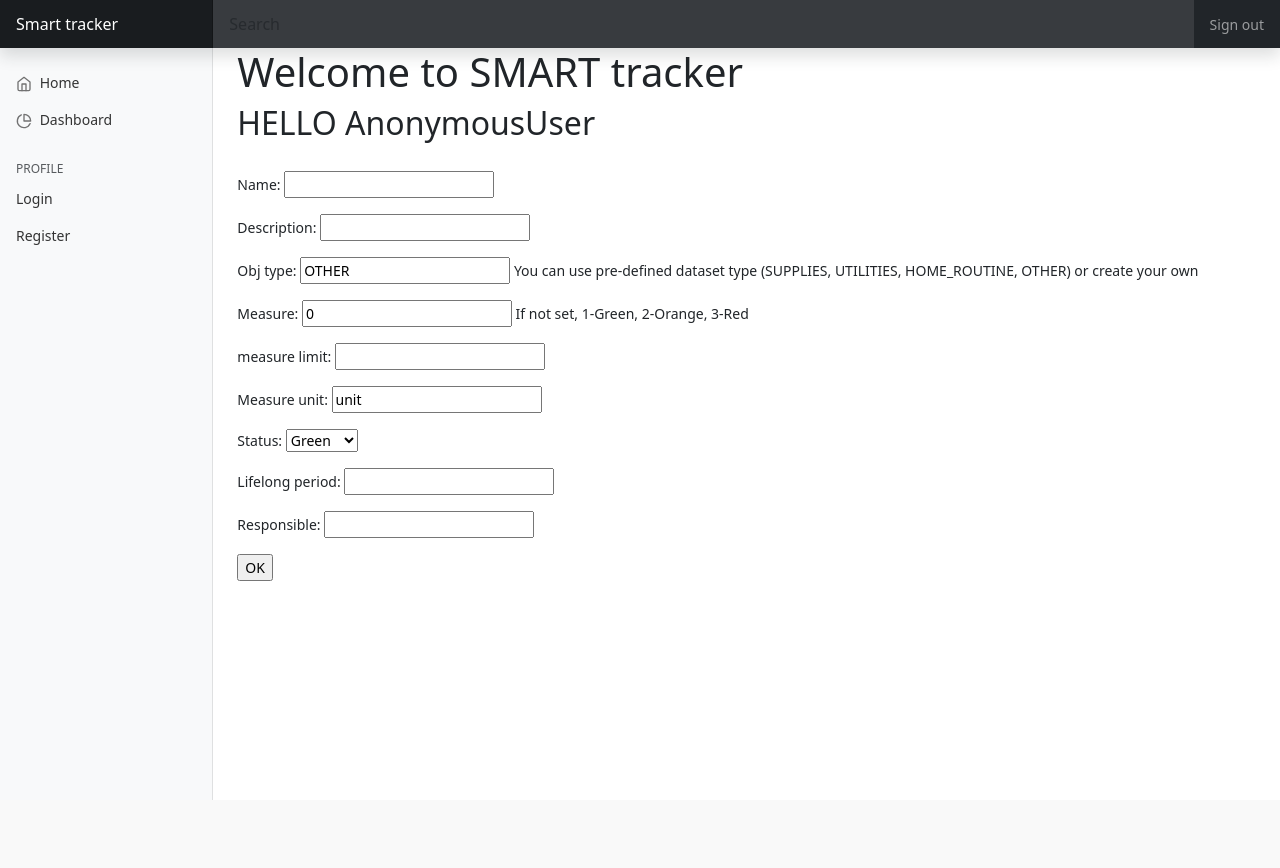
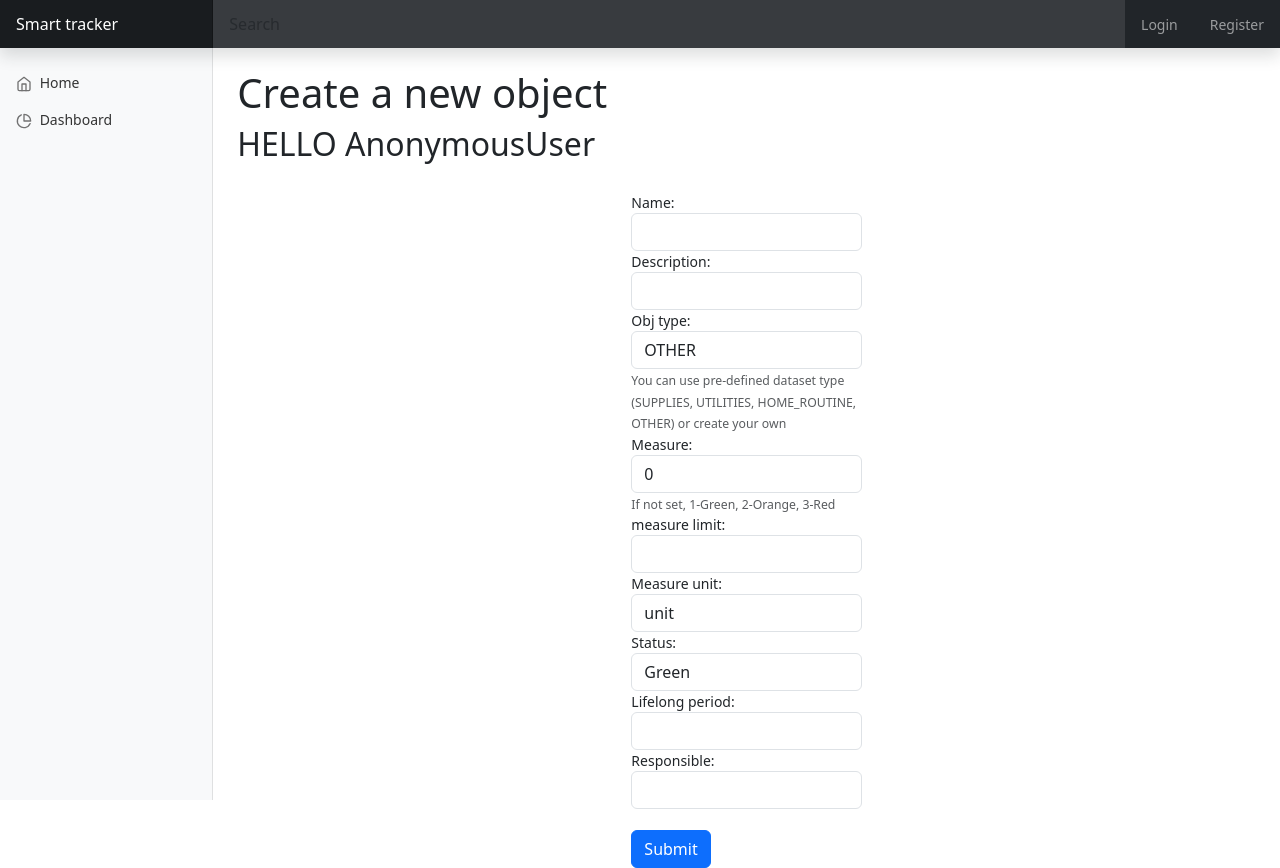
Before and after one commit to gorgeous-george/smart_tracker, a Django app: page /app/object/add/ in a window 1280 px wide. Before the commit the page ends 800 px from the top, so only its background shows below. Run offline with Django 4.2, Linux system fonts and the light colour scheme; some libraries are stand-ins or nearby versions.

Commit message:
page layout updates: navbar, coreobject form, dashboard

```diff
--- a/tracker_core/auth_core/templates/registration/logged_out.html
+++ b/tracker_core/auth_core/templates/registration/logged_out.html
@@ -1,7 +1,9 @@
 {% extends "base_generic.html" %}
 
 {% block content %}
-<p>Logged out!</p>
 
-<a href="{% url 'login'%}">Click here to login again.</a>
+    <br>
+    <p>Logged out!</p>
+    <a href="{% url 'login'%}">Click here to login again.</a>
+
 {% endblock %}
--- a/tracker_core/auth_core/templates/registration/login.html
+++ b/tracker_core/auth_core/templates/registration/login.html
@@ -1,6 +1,8 @@
 {% extends "base_templates/../../../core_app/templates/base_generic.html" %}
 
 {% block content %}
+
+    <br>
 
     {% if form.errors %}
         <p>Your username and password didn't match. Please try again.</p>
@@ -27,7 +29,6 @@
                 <td>{{ form.password }}</td>
             </tr>
         </table>
-
         <input type="submit" value="login" />
         <input type="hidden" name="next" value="{{ next }}" />
     </form>
--- a/tracker_core/auth_core/templates/registration/password_reset_complete.html
+++ b/tracker_core/auth_core/templates/registration/password_reset_complete.html
@@ -2,7 +2,8 @@
 
 {% block content %}
 
-<h1>The password has been changed!</h1>
-<p><a href="{% url 'login' %}">log in again?</a></p>
+    <br>
+    <h1>The password has been changed!</h1>
+    <p><a href="{% url 'login' %}">log in again?</a></p>
 
 {% endblock %}
--- a/tracker_core/auth_core/templates/registration/password_reset_confirm.html
+++ b/tracker_core/auth_core/templates/registration/password_reset_confirm.html
@@ -1,6 +1,8 @@
 {% extends "base_templates/../../../core_app/templates/base_generic.html" %}
 
 {% block content %}
+
+    <br>
 
     {% if validlink %}
         <p>Please enter (and confirm) your new password.</p>
--- a/tracker_core/auth_core/templates/registration/password_reset_done.html
+++ b/tracker_core/auth_core/templates/registration/password_reset_done.html
@@ -2,6 +2,7 @@
 
 {% block content %}
 
-<p>We've emailed you instructions for setting your password. If they haven't arrived in a few minutes, check your spam folder.</p>
+    <br>
+    <p>We've emailed you instructions for setting your password. If they haven't arrived in a few minutes, check your spam folder.</p>
 
 {% endblock %}
--- a/tracker_core/auth_core/templates/registration/password_reset_email.html
+++ b/tracker_core/auth_core/templates/registration/password_reset_email.html
@@ -2,7 +2,9 @@
 
 {% block content %}
 
-Someone asked for password reset for email {{ email }}. Follow the link below:
-{{ protocol}}://{{ domain }}{% url 'password_reset_confirm' uidb64=uid token=token %}
+    <br>
+    <p>Someone asked for password reset for email {{ email }}. Follow the link below:
+    <br>
+    {{ protocol}}://{{ domain }}{% url 'password_reset_confirm' uidb64=uid token=token %}</p>
 
 {% endblock %}
--- a/tracker_core/auth_core/templates/registration/password_reset_form.html
+++ b/tracker_core/auth_core/templates/registration/password_reset_form.html
@@ -1,6 +1,8 @@
 {% extends "base_templates/../../../core_app/templates/base_generic.html" %}
 
 {% block content %}
+
+    <br>
 
     <p>Someone asked for the password reset. Please enter email and we will send further instructions.</p>
 
--- a/tracker_core/auth_core/templates/registration/register.html
+++ b/tracker_core/auth_core/templates/registration/register.html
@@ -2,12 +2,12 @@
 
 {% block content %}
 
+    <br>
     <form method="POST" class="form-group">
         {% csrf_token %}
         <table>
           {{ form.as_table }}
         </table>
-
         <button type="submit" class="btn btn-success">Register</button>
     </form>
 
--- a/tracker_core/auth_core/templates/registration/update_profile.html
+++ b/tracker_core/auth_core/templates/registration/update_profile.html
@@ -2,6 +2,7 @@
 
 {% block content %}
 
+    <br>
     <form method="POST" class="form-group">
         {% csrf_token %}
         <table>
--- a/tracker_core/core/settings_docker_prod.py
+++ b/tracker_core/core/settings_docker_prod.py
@@ -40,6 +40,7 @@ INSTALLED_APPS = [
     'django.contrib.staticfiles',
 
     'debug_toolbar',
+    'widget_tweaks',
 
     'auth_core',
     'core_app',
@@ -144,6 +145,10 @@ if DEBUG:
 # https://docs.djangoproject.com/en/4.1/howto/static-files/
 
 STATIC_URL = 'static/'
+STATICFILES_DIRS = [
+    os.path.join(BASE_DIR, 'static'),
+    os.path.join(BASE_DIR, 'core_app/static'),
+    ]
 
 # Default primary key field type
 # https://docs.djangoproject.com/en/4.1/ref/settings/#default-auto-field
--- a/tracker_core/core_app/templates/base_generic.html
+++ b/tracker_core/core_app/templates/base_generic.html
@@ -126,18 +126,39 @@
         <span class="navbar-toggler-icon"></span>
       </button>
       <input class="form-control form-control-dark w-100 rounded-0 border-0" type="text" placeholder="Search" aria-label="Search">
+      {% if user.is_authenticated %}
             <div class="navbar-nav">
             <div class="nav-item text-nowrap">
-          <a class="nav-link px-3" href="#">Sign out</a>
+                <a class="nav-link px-3" href="{% url 'profile' %}">
+                    Logged as: {{ user.get_username }}
+                </a>
             </div>
             </div>
+            <div class="navbar-nav">
+            <div class="nav-item text-nowrap">
+                <a class="nav-link px-3" href="{% url 'logout' %}?next={{ request.path }}">
+                    <span data-feather="log-out" class="align-text-bottom"></span>
+                    Logout
+                </a>
+            </div>
+            </div>
+        {% else %}
+            <div class="navbar-nav">
+            <div class="nav-item text-nowrap">
+                <a class="nav-link px-3" href="{% url 'login' %}?next={{ request.path }}">
+                    Login
+                </a>
+            </div>
+            </div>
+            <div class="navbar-nav">
+            <div class="nav-item text-nowrap">
+                <a class="nav-link px-3" href="{% url 'register' %}?next={{ request.path }}">
+                    Register
+                </a>
+            </div>
+            </div>
+        {% endif %}
     </header>
-
-    <!-- Page container open tag-->
-    <div class="container-fluid">
-
-      <!-- Row 1 -->
-      <div class="row">
 
     <!-- Sidebar -->
     {% block sidebar %}
@@ -157,37 +178,7 @@
             </a>
           </li>
 
-            <h6 class="sidebar-heading d-flex justify-content-between align-items-center px-3 mt-4 mb-1 text-muted text-uppercase">
-              <span>Profile</span>
-            </h6>
 
-            <ul class="nav flex-column mb-2">
-            {% if user.is_authenticated %}
-                <li class="nav-item">
-                    <a class="nav-link" href="{% url 'profile' %}">
-                        <span data-feather="user" class="align-text-bottom"></span>
-                        Logged as: {{ user.get_username }}
-                    </a>
-                </li>
-                <li class="nav-item">
-                    <a class="nav-link" href="{% url 'logout' %}?next={{ request.path }}">
-                        <span data-feather="log-out" class="align-text-bottom"></span>
-                        Logout
-                    </a>
-                </li>
-            {% else %}
-                <li class="nav-item">
-                    <a class="nav-link" href="{% url 'login' %}?next={{ request.path }}">
-                        Login
-                    </a>
-                </li>
-                <li class="nav-item">
-                    <a class="nav-link" href="{% url 'register' %}?next={{ request.path }}">
-                        Register
-                    </a>
-                </li>
-            {% endif %}
-            </ul>
 
         <ul class="nav flex-column mb-2">
         {% if user.is_staff %}
@@ -208,6 +199,12 @@
       </div>
     </nav>
     {% endblock %}
+
+    <!-- Page container open tag-->
+    <div class="container-fluid text-start">
+
+      <!-- Row 1 -->
+      <div class="row">
 
       <main class="col-md-9 ms-sm-auto col-lg-10 px-md-4">
 
--- a/tracker_core/core_app/templates/coreobject_confirm_delete.html
+++ b/tracker_core/core_app/templates/coreobject_confirm_delete.html
@@ -2,6 +2,7 @@
 
 {% block content %}
 
+    <br>
     <h1> Welcome to SMART tracker </h1>
 
     {% if user %}
--- a/tracker_core/core_app/templates/coreobject_detail.html
+++ b/tracker_core/core_app/templates/coreobject_detail.html
@@ -2,6 +2,7 @@
 
 {% block content %}
 
+    <br>
     <h1> Welcome to SMART tracker </h1>
 
     {% if user %}
--- a/tracker_core/core_app/templates/coreobject_form.html
+++ b/tracker_core/core_app/templates/coreobject_form.html
@@ -1,8 +1,11 @@
 {% extends "base_generic.html" %}
+
+{% load widget_tweaks  %}
 
 {% block content %}
 
-    <h1> Welcome to SMART tracker </h1>
+    <br>
+    <h1> Create a new object </h1>
 
     {% if user %}
         <h2> HELLO {{ user }} </h2>
@@ -12,10 +15,32 @@
 
     <br>
 
-    <form action="" method="post" class="form">
-        {% csrf_token %}
-        {{ form.as_p }}
-        <input type="submit" value="OK">
+    <div class="container w-25">
+    <form method="post">
+      {% csrf_token %}
+
+      {# Looping over the hidden fields #}
+      {% for hidden_field in form.hidden_fields %}
+        {{ hidden_field }}
+      {% endfor %}
+
+      {# Looping over the visible fields #}
+      {% for field in form.visible_fields %}
+        <div class="form-group">
+          {{ field.errors }}
+          {{ field.label_tag }}
+          {% render_field field class="form-control" %}
+          {% if field.help_text %}
+            <small class="form-text text-muted">{{ field.help_text|safe }}</small>
+          {% endif %}
+        </div>
+      {% endfor %}
+
+      <br>
+
+      <button type="submit" class="btn btn-primary">Submit</button>
+
     </form>
+    </div>
 
 {% endblock %}
--- a/tracker_core/core_app/templates/index.html
+++ b/tracker_core/core_app/templates/index.html
@@ -2,6 +2,7 @@
 
 {% block content %}
 
+    <br>
     <h1> Welcome to SMART tracker </h1>
     <h2> HELLO {{ user }} </h2>
 
--- a/tracker_core/core_app/views.py
+++ b/tracker_core/core_app/views.py
@@ -21,7 +21,7 @@ class CoreObjectListView(ListView):
     Generic class-based list view for all core objects available.
     """
     model = CoreObject
-    paginate_by = 5
+    paginate_by = 10
     template_name = "coreobject_list.html"
 
     def get_queryset(self):
--- a/tracker_core/requirements.txt
+++ b/tracker_core/requirements.txt
@@ -1,5 +1,6 @@
 asgiref==3.6.0
 Django==4.1.4
+django-widget-tweaks==1.4.12
 django_debug_toolbar==3.8.1
 flake8==6.0.0
 mccabe==0.7.0
```
Also changed, not shown: tracker_core/auth_core/templates/registration/profile.html (+5 -3 lines), tracker_core/core_app/templates/coreobject_list.html (+35 -0 lines). Lines whose indentation alone changed are shown as unchanged.
